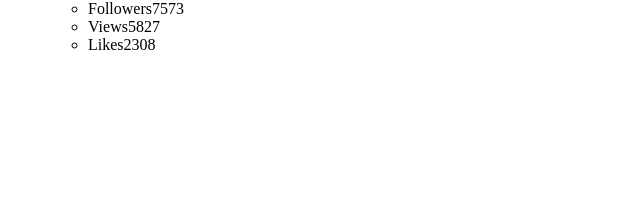
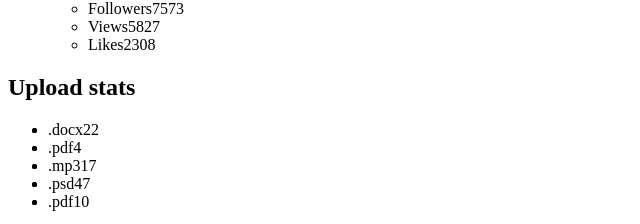
Before and after one commit to gigorko1993/goit-react-hw-01-components, a React (Create React App) app: page / in a window 1280 px wide. Shown: the part 914-1138 px from the top of the page, without its empty margins (0-640 px from the left). Before the commit the page ends 984 px from the top, so only its background shows below. Built offline with nearby package versions, Linux system fonts and the light colour scheme.

Commit message:
finished task 02

```diff
--- a/src/App.js
+++ b/src/App.js
@@ -1,10 +1,13 @@
-import UserList from "../src/Components/UserList";
-import user from "../src/user.json";
+import Profile from "../src/Components/Profile";
+import Statistics from "../src/Components/Statistics";
+import user from "../src/Data/user.json";
+import stat from "../src/Data/statistical-data.json";
 
 export default function App() {
   return (
     <div>
-      <UserList items={user} />
+      <Profile items={user} />
+      <Statistics items={stat} />
     </div>
   );
 }
--- a/src/Components/UserList.js
+++ b/src/Components/Profile.js
@@ -1,12 +1,12 @@
-import User from "../Components/User";
+import ProfileItem from "../Components/ProfileItem";
 
-const UserList = ({ items }) => {
+const Profile = ({ items }) => {
   return (
     <ul>
       {items.map((item) => {
         return (
           <li>
-            <User
+            <ProfileItem
               name={item.name}
               tag={item.tag}
               location={item.location}
@@ -21,4 +21,4 @@ const UserList = ({ items }) => {
     </ul>
   );
 };
-export default UserList;
+export default Profile;
--- /dev/null
+++ b/src/Components/Statistics.js
@@ -0,0 +1,19 @@
+import StatisticsItem from "../Components/StatisticsItem";
+
+const Profile = ({ items }) => {
+  return (
+    <section class="statistics">
+      <h2 class="title">Upload stats</h2>
+      <ul class="stat-list">
+        {items.map((item) => {
+          return (
+            <li key={item.id}>
+              <StatisticsItem label={item.label} percentage={item.percentage} />
+            </li>
+          );
+        })}
+      </ul>
+    </section>
+  );
+};
+export default Profile;
--- /dev/null
+++ b/src/Components/StatisticsItem.js
@@ -0,0 +1,20 @@
+const StatisticsItem = ({ label, percentage, id }) => {
+  return (
+    <li class="item" key={id}>
+      <span class="label">{label}</span>
+      <span class="percentage">{percentage}</span>
+    </li>
+  );
+};
+
+// User.propTypes = {
+//     avatar = PropTypes.string,
+//     name = PropTypes.string,
+//     tag = PropTypes.string,
+//     location = PropTypes.string,
+//     followers = PropTypes.number,
+//     likes = PropTypes.number,
+//     views = PropTypes.number,
+// };
+
+export default StatisticsItem;
--- /dev/null
+++ b/src/Data/statistical-data.json
@@ -0,0 +1,7 @@
+[
+  { "id": "id-1", "label": ".docx", "percentage": 22 },
+  { "id": "id-2", "label": ".pdf", "percentage": 4 },
+  { "id": "id-3", "label": ".mp3", "percentage": 17 },
+  { "id": "id-4", "label": ".psd", "percentage": 47 },
+  { "id": "id-5", "label": ".pdf", "percentage": 10 }
+]
```
Also changed, not shown: src/Components/ProfileItem.js (renamed from src/Components/User.js, +10 -2 lines), src/Data/user.json (renamed from src/user.json).
